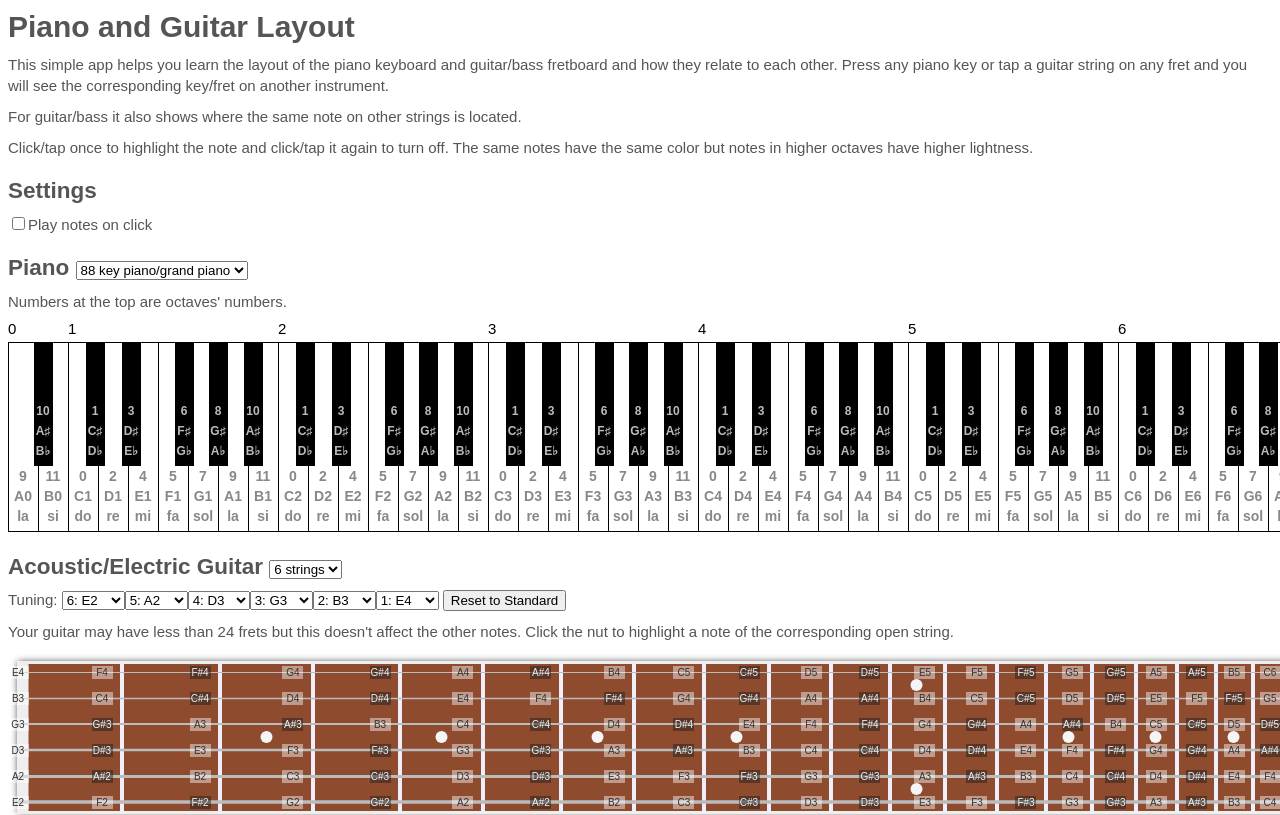
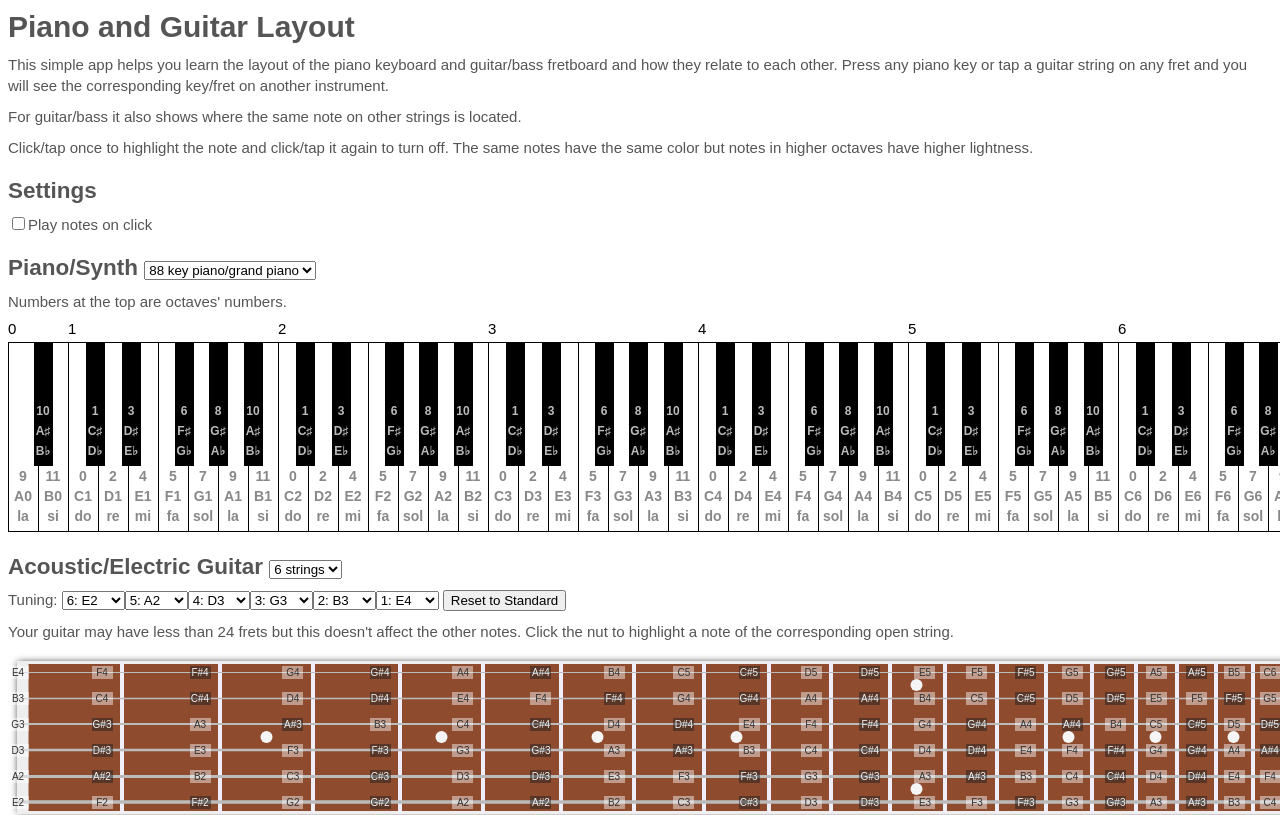
Before and after one commit to axln/guitar-piano-layout, a React app: page / in a window 1280 px wide. Shown: the top 815 px of the page. Built offline with nearby package versions, Linux system fonts and the light colour scheme.

Commit message:
refactoring

```diff
--- a/src/component/App.jsx
+++ b/src/component/App.jsx
@@ -46,7 +46,7 @@ export function App(
             </p>
 
             <h2>
-                Piano&nbsp;
+                Piano/Synth&nbsp;
                 <select onChange={e => {
                     setKeyboardRange(e.target.value);
                 }}>
@@ -56,8 +56,6 @@ export function App(
                     <option value={SYNTH_49_RANGE}>49 key synth</option>
                     <option value={SYNTH_44_RANGE}>44 key synth</option>
                     <option value={SYNTH_37_RANGE}>37 key synth</option>
-
-
                 </select>
             </h2>
             <p>Numbers at the top are octaves' numbers.</p>
```
